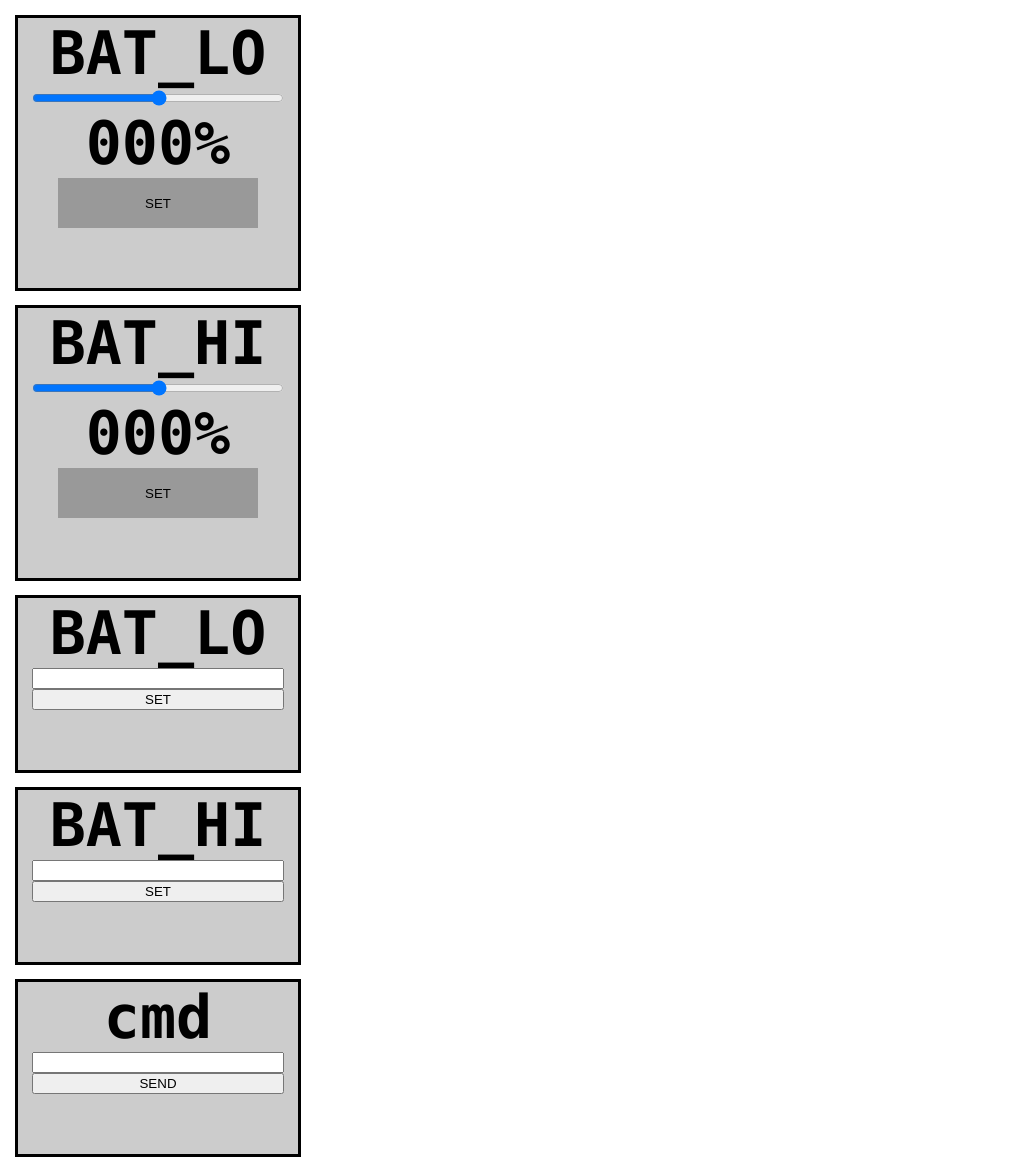
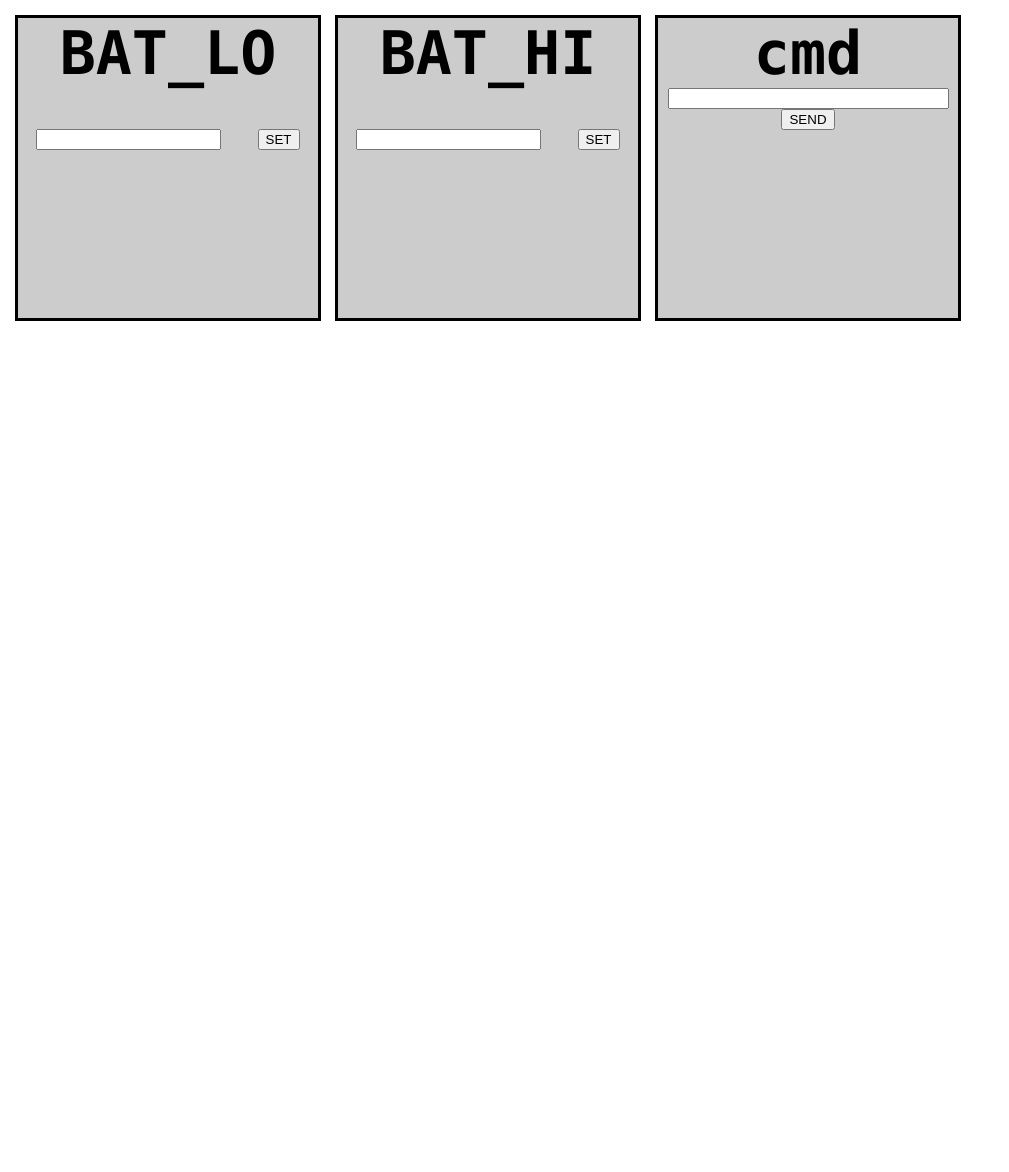
Before and after one commit to WILDERNESSWIRELESS/WILDERNESS-WIRELESS-WEBAPP, a Flask app: page / in a window 1280 px wide. Shown: the whole page, without its empty margins (0-1009 px from the left). After the commit the page ends 321 px from the top, so only its background shows below. Run offline with Flask 2, Linux system fonts and the light colour scheme.

Commit message:
i2c working finally?

```diff
--- a/app.py
+++ b/app.py
@@ -4,7 +4,6 @@ from time import sleep
 from forms import BatLoForm, BatHiForm, CmdForm
 import time
 import smbus
-#from smbus2 import SMBus, i2c_msg
 import RPi.GPIO as GPIO
 
 GPIO.setmode(GPIO.BCM)
@@ -12,75 +11,92 @@ GPIO.setup(26, GPIO.IN)
 GPIO.setup(19, GPIO.OUT)
 
 bus = smbus.SMBus(1)
-#bus = SMBus(1)
 
-eepromaddr = 0x50
+eepromaddr = 0x77
 
 app = Flask(__name__)
 
 app.config['SECRET_KEY'] = 'aassddff'
 
 @app.route('/', methods=['GET','POST'])
+
 def index():
+
     batloform = BatLoForm()
     bathiform = BatHiForm()
     cmdform   = CmdForm()
+
     if batloform.validate_on_submit():
         print(batloform.batloval.data)
         cmd1 = '{"batlo":"'+str(batloform.batloval.data)+'"}'
-        while GPIO.input(26):
-            print("Waiting...")
-        GPIO.output(19, GPIO.HIGH)
-        for c in cmd1:
-            bus.write_byte(0x77, ord(c))
-            sleep(.01)
-        GPIO.output(19, GPIO.LOW)
+        transmit(cmd1)
         return redirect('/')
+
     if bathiform.validate_on_submit():
         print(bathiform.bathival.data)
         cmd2 = '{"bathi":"'+str(bathiform.bathival.data)+'"}'
-        while GPIO.input(26):
-            print("Waiting...")
-        GPIO.output(19, GPIO.HIGH)
-        for c in cmd2:
-            bus.write_byte(0x77, ord(c))
-            sleep(.01)
-        GPIO.output(19, GPIO.LOW)
+        transmit(cmd2)
         return redirect('/')
+
     if cmdform.validate_on_submit():
         print(cmdform.cmdval.data)
         cmd3 = '{"cmd":"'+str(cmdform.cmdval.data)+'"}'
-        #for c in cmd3:
-        #    bus.write_byte(0x77, ord(c))
-        #    sleep(.01)
+        for c in cmd3:
+            bus.write_byte(0x77, ord(c))
+            sleep(.01)
         timeout = time.time()+5
         while GPIO.input(26):
             print("Waiting for I2C Bus")
             if time.time() > timeout:
                 break
         GPIO.output(19, GPIO.HIGH)
+        sleep(0.5)
         answer="NaN"
         word = "Empty"
         try:
-            #answer = bus.read_i2c_block_data(0x50, 0x00, 16)
-            for x in range(0,32):
-                answer = eeprom_read_byte(x)
+            #eeprom_set_current_address(0x00)
+            #answer = bus.read_byte(0x77)
+            answer = bus.read_i2c_block_data(0x77, 0x00, 10)
+            #word+=chr(answer)
+            #sleep(0.1)
+            #for x in range(0,16):
+                #answer = bus.read_byte(0x77)
                 #word += answer
-                print(answer)
+                #print(chr(answer))
+                #sleep(0.01)
             #bus.write_byte(0x50, 0x00)
             #answer = bus.read_byte(0x50)
             #answer = bus.read_byte_data(0x50, 0x00)
             #answer = bus.read_byte(0x77)
             #answer = i2c_msg.read(77,10)
             #bus.i2c_rdwr(answer)
+            #print("X")
         except:
-            print("OOPS!")
+            print("Error.")
         #for value in msg:
         #    print(value)
-        print(word)
+        #print(word)
+        #b=''.join(chr(answer))
+        #print(b)
+        print(str(bytearray(answer)))
         GPIO.output(19, GPIO.LOW)
         return redirect('/')
     return render_template('index.html', title='form', batloform=batloform, bathiform=bathiform, cmdform=cmdform)
+
+def transmit(msg):
+    timeout = time.time()+3
+    print("Waiting for bus")
+    while GPIO.input(26):
+        print ".",
+        if time.time() > timeout:
+            break
+    GPIO.output(19, GPIO.HIGH)
+    sleep(0.1)
+    for char in msg:
+        bus.write_byte(0x77, ord(char))
+        sleep(0.01)
+    GPIO.output(19, GPIO.LOW)
+
 
 def eeprom_set_current_address(addr):
     a1=addr/256
--- a/static/style.css
+++ b/static/style.css
@@ -7,15 +7,9 @@ body{
 
 }
 
-input{
-        width: 90%;
-}
-
-div{
+.widget{
         width: 300px;
-}
-
-.widget{
+        height: 300px;
         background-color: #CCCCCC;
         outline-style: solid;
         margin: 10px;
--- a/templates/index.html
+++ b/templates/index.html
@@ -4,29 +4,6 @@
   </head>
   <body>
     <div class="flex-container">
-
-    <div class="widget">
-
-      <form method="post" action="/batlo">
-        <label for="in1">BAT_LO</label>
-        <input id="in1" name="batlo" type="range" min="1" max="100" value={{batlo}} oninput="y.value=parseInt(in1.value)">
-        <output for="in1" name="y" id="out1">000%</output>
-        <input class="button" type="submit" value="SET">
-      </form>
-
-    </div>
-
-    <div class="widget">
-
-      <form method="post" action="/bathi">
-        <label for="in2">BAT_HI</label>
-        <input id="in2" name="bathi" type="range" min="1" max="100" value={{bathi}} oninput="x.value=parseInt(in2.value)">
-        <output for="in2" name="x" id="out2">000%</output>
-        <input class="button" type="submit" value="SET">
-      </form>
-
-    </div>
-
     <div class="widget">
         <form action="" method="POST">
         {{ batloform.hidden_tag() }}
@@ -52,15 +29,5 @@
         </form>
     </div>
 </div>
-<!--
-  <script>
-    function output1Update(vol){
-        document.querySelector('#out1').value=vol;
-    }
-    function output2Update(vol){
-        document.querySelector('#out2').value=vol;
-    }
-  </script>
--->
   </body>
 </html>
```
Also changed, not shown: 4 other files.
